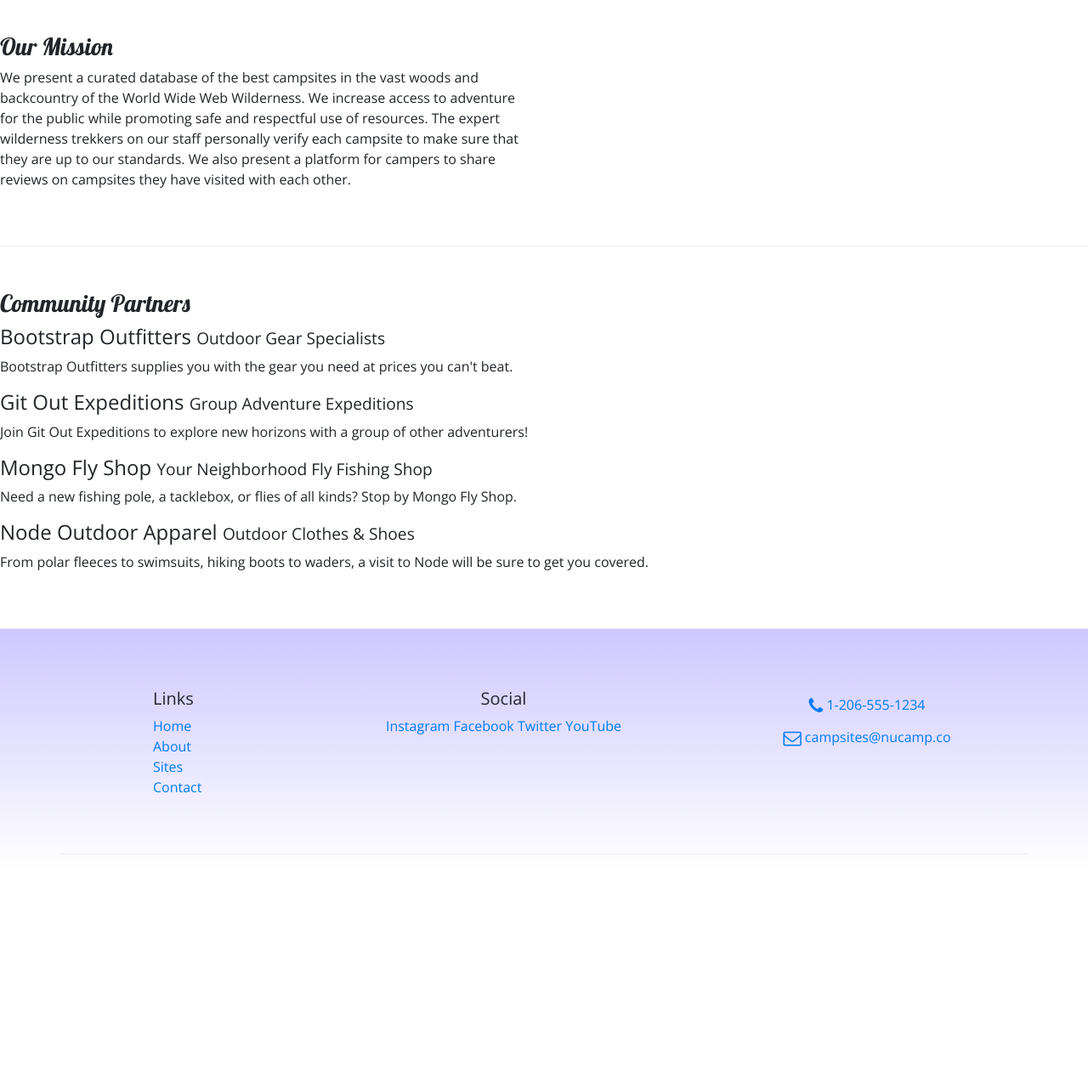
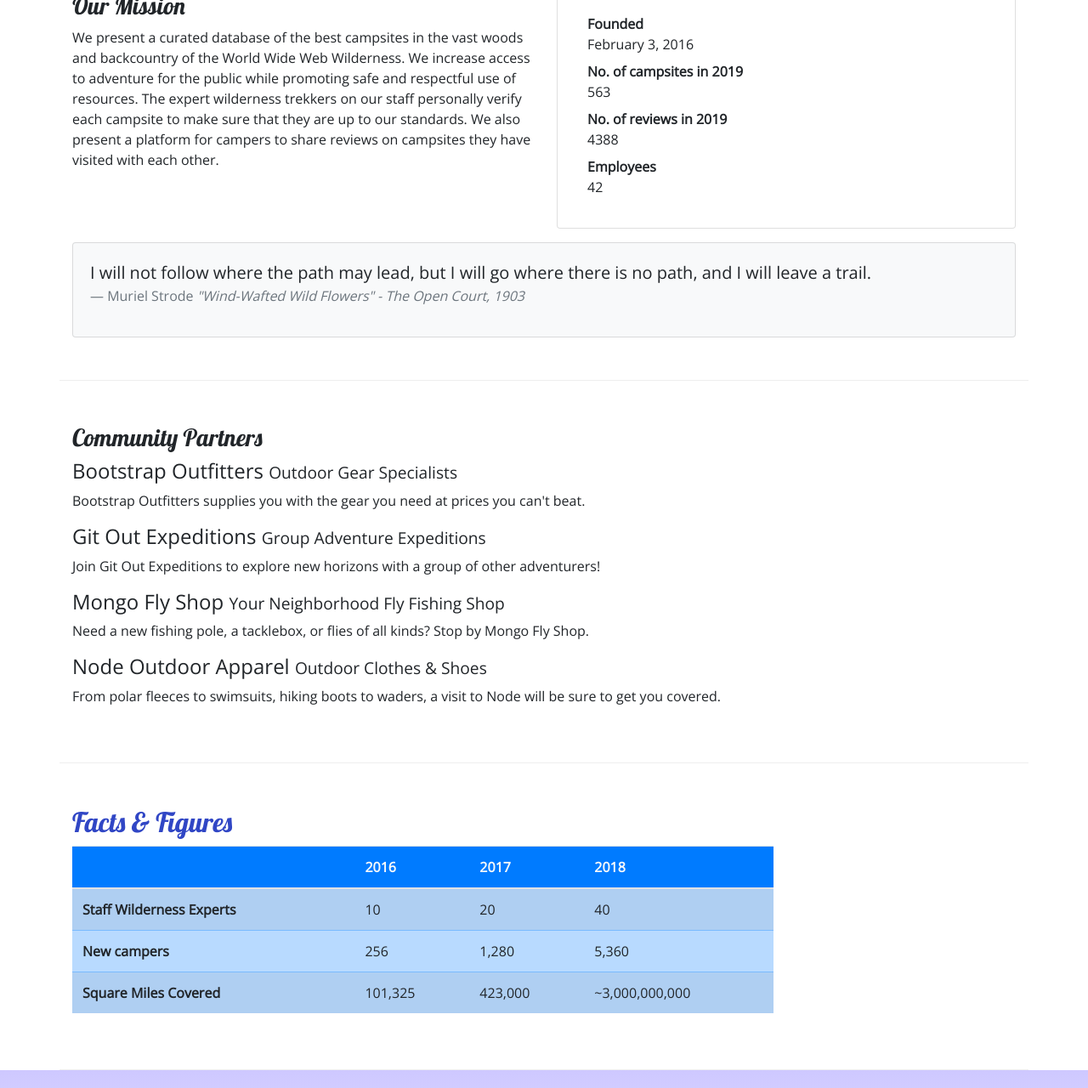
Before and after one commit to ChudZAllen/nucampsite, a website: page aboutus.html in a window 1280 px wide. Shown: the part 543-1823 px from the top of the page at 85% size. Before the commit the page ends 1568 px from the top, so only its background shows below. Drawn offline with nearby package versions, Linux system fonts and the light colour scheme.

Commit message:
Tables and Cards

```diff
--- a/aboutus.html
+++ b/aboutus.html
@@ -24,8 +24,10 @@
             </button>
             <div class="collapse navbar-collapse" id="nucampNavbar">
                 <ul class="navbar-nav">
-                    <li class="nav-item"><a class="nav-link" href="index.html"><i class="fa fa-home fa-lg"></i>Home</a></li>
-                    <li class="nav-item active"><a class="nav-link" href="aboutus.html"><i class="fa fa-info fa-lg"></i>About</a></li>
+                    <li class="nav-item"><a class="nav-link" href="index.html"><i class="fa fa-home fa-lg"></i>Home</a>
+                    </li>
+                    <li class="nav-item active"><a class="nav-link" href="aboutus.html"><i
+                                class="fa fa-info fa-lg"></i>About</a></li>
                     <li class="nav-item"><a class="nav-link" href="#">Sites</a></li>
                     <li class="nav-item"><a class="nav-link" href="contactus.html">Contact</a></li>
                 </ul>
@@ -45,16 +47,16 @@
     </header>
 
     <div class="container">
-        <div class="row row-content align-items-center">
+        <div class="row">
             <div class="col">
-                <ol>
-                    <li class="breadcrum-item"><a href="index.html">Home</a> </li>
+                <ol class="breadcrumb">
+                    <li class="breadcrumb-item"><a href="index.html">Home</a> </li>
                     <li class="breadcrumb-item active">About</li>
                 </ol>
                 <h2>About Us</h2>
             </div>
         </div>
-    </div>
+
 
     <div class="row row-content align-items-center">
         <div class="col-sm-6">
@@ -65,9 +67,39 @@
                 campsite to make sure that they are up to our standards. We also present a platform for campers to
                 share reviews on campsites they have visited with each other.</p>
         </div>
+
+        <div class="col-sm-6">
+            <div class="card">
+                <h3 class="card-header bg-primary text-white">Facts At a glance</h3>
+                <div class="card-body">
+                    <dl>
+                        <dt class="col-6">Founded</dt>
+                        <dd class="col-6">February 3, 2016</dd>
+                        <dt class="col-6">No. of campsites in 2019</dt>
+                        <dd class="col-6">563</dd>
+                        <dt class="col-6">No. of reviews in 2019</dt>
+                        <dd class="col-6">4388</dd>
+                        <dt class="col-6">Employees</dt>
+                        <dd class="col-6">42</dd>
+                    </dl>
+            </div>
+        </div>
     </div>
+    <div class="col">
+        <div class="card bg-light mt-3">
+            <blockquote class="blockquote card-body">
+                <p class="mb-0">I will not follow where the path may lead, but I will go where there is no path, and I will leave a trail.</p>
+                <footer class="blockquote-footer">Muriel Strode
+                    <cite title="Source Title">"Wind-Wafted Wild Flowers" -
+                        The Open Court, 1903
+                    </cite>
+                </footer>
+            </blockquote>
+        </div>
+    </div>
+</div>
 
-    <div class="row row-content align-items-center">
+    <div class="row row-content">
         <div class="col">
             <h3>Community Partners</h3>
             <h4>Bootstrap Outfitters <small>Outdoor Gear Specialists</small></h4>
@@ -85,9 +117,48 @@
                 covered.</p>
         </div>
     </div>
+
+    <div class="row row-content">
+        <div class="col-sm-9">
+            <h2>Facts &amp; Figures</h2>
+            <div class="table-responsive">
+                <table class="table table-striped">
+                    <thead>
+                        <tr class="bg-primary text-light">
+                            <th></th>
+                            <th>2016</th>
+                            <th>2017</th>
+                            <th>2018</th>
+                        </tr>
+                    </thead>
+                    <tbody class="table-primary">
+                        <tr>
+                            <th>Staff Wilderness Experts</th>
+                            <td>10</td>
+                            <td>20</td>
+                            <td>40</td>
+                        </tr>
+                        <tr>
+                            <th>New campers</th>
+                            <td>256</td>
+                            <td>1,280</td>
+                            <td>5,360</td>
+                        </tr>
+                        <tr>
+                            <th>Square Miles Covered</th>
+                            <td>101,325</td>
+                            <td>423,000</td>
+                            <td>~3,000,000,000</td>
+                        </tr>
+                    </tbody>
+                </table>
+            </div>
+        </div>
     </div>
 
-    <footer>
+    </div>
+
+    <footer class="site-footer">
         <div class="container">
             <div class="row row-content">
                 <div class="col-4 col-sm-2 offset-1">
@@ -108,9 +179,9 @@
                 </div>
                 <div class="col-sm-4 text-center">
                     <a role="button" class="btn btn-link" href="tel:+12065551234"><i
-                        class="fa fa-phone fa-lg text-primary"></i> 1-206-555-1234</a><br />
+                            class="fa fa-phone fa-lg text-primary"></i> 1-206-555-1234</a><br />
                     <a role="button" class="btn btn-link" href="mailto:campsites@nucamp.co"><i
-                        class="fa fa-envelope-o fa-lg text-primary"></i> campsites@nucamp.co</a>
+                            class="fa fa-envelope-o fa-lg text-primary"></i> campsites@nucamp.co</a>
                 </div>
             </div>
         </div>
--- a/css/styles.css
+++ b/css/styles.css
@@ -14,7 +14,7 @@ header h2 {
     color: #CEC8FF;
 }
 
-footer {
+.site-footer {
     background-image: linear-gradient(#CEC8FF, white);
     padding: 20px 0;
 }
```
Also changed, not shown: contactus.html (+1 -1 lines), index.html (+1 -1 lines).
